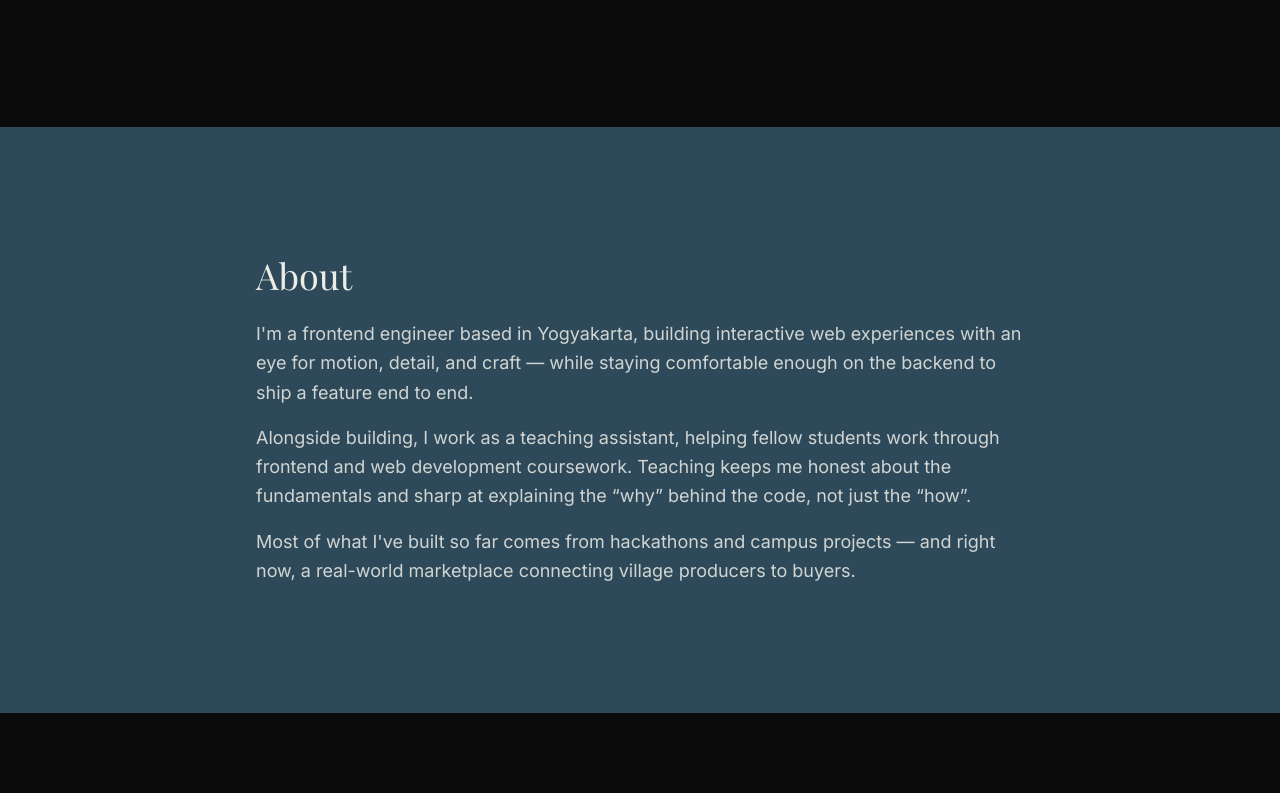
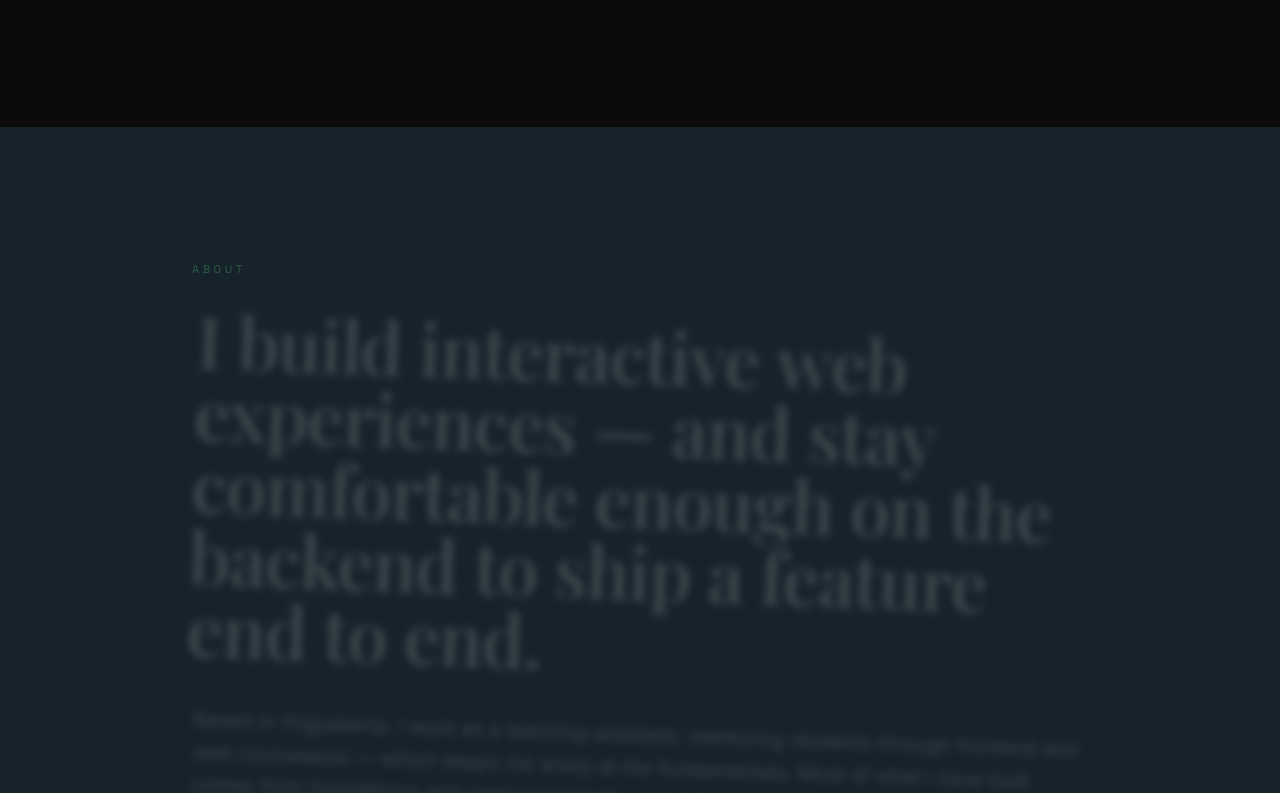
Before and after one commit to Ilyasrhmn/ilyas-rohman, a Next.js app: page / in a window 1280 px wide. Shown: the part 2347-3140 px from the top of the page. Built offline with nearby package versions, Linux system fonts and the light colour scheme; no server answers; a web font is replaced by a local one.

Commit message:
feat: about with word-by-word scroll reveal

```diff
--- a/src/components/sections/about.tsx
+++ b/src/components/sections/about.tsx
@@ -1,47 +1,20 @@
 "use client";
 
-import { motion } from "framer-motion";
 import { SectionColor } from "@/components/motion/section-color";
+import { ScrollReveal } from "@/components/motion/scroll-reveal";
 
 export function About() {
   return (
-    <SectionColor color="#2E4A5A">
+    <SectionColor color="#16232B">
       <section id="about" className="section-pad px-6 sm:px-10">
-        <div className="mx-auto max-w-3xl">
-          <motion.h2
-            initial={{ opacity: 0, y: 20 }}
-            whileInView={{ opacity: 1, y: 0 }}
-            viewport={{ once: true, margin: "-100px" }}
-            transition={{ duration: 0.6 }}
-            className="font-serif text-3xl text-foreground sm:text-4xl"
-          >
-            About
-          </motion.h2>
-
-          <motion.div
-            initial={{ opacity: 0, y: 20 }}
-            whileInView={{ opacity: 1, y: 0 }}
-            viewport={{ once: true, margin: "-100px" }}
-            transition={{ duration: 0.6, delay: 0.1 }}
-            className="mt-6 space-y-4 text-lg leading-relaxed text-foreground/85"
-          >
-            <p>
-              I&apos;m a frontend engineer based in Yogyakarta, building interactive web
-              experiences with an eye for motion, detail, and craft — while staying
-              comfortable enough on the backend to ship a feature end to end.
-            </p>
-            <p>
-              Alongside building, I work as a teaching assistant, helping fellow students
-              work through frontend and web development coursework. Teaching keeps me
-              honest about the fundamentals and sharp at explaining the &ldquo;why&rdquo;
-              behind the code, not just the &ldquo;how&rdquo;.
-            </p>
-            <p>
-              Most of what I&apos;ve built so far comes from hackathons and campus
-              projects — and right now, a real-world marketplace connecting village
-              producers to buyers.
-            </p>
-          </motion.div>
+        <div className="mx-auto max-w-4xl">
+          <span className="eyebrow">About</span>
+          <ScrollReveal className="section-title mt-6 text-foreground">
+            I build interactive web experiences — and stay comfortable enough on the backend to ship a feature end to end.
+          </ScrollReveal>
+          <ScrollReveal className="mt-10 text-xl leading-relaxed text-foreground/85">
+            Based in Yogyakarta. I work as a teaching assistant, mentoring students through frontend and web coursework — which keeps me sharp at the fundamentals. Most of what I have built comes from hackathons and campus projects, and right now a real-world marketplace connecting village producers to buyers.
+          </ScrollReveal>
         </div>
       </section>
     </SectionColor>
```
